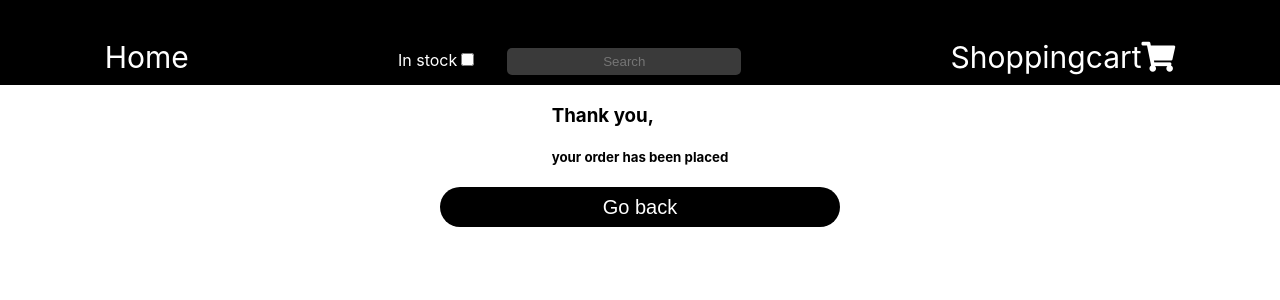
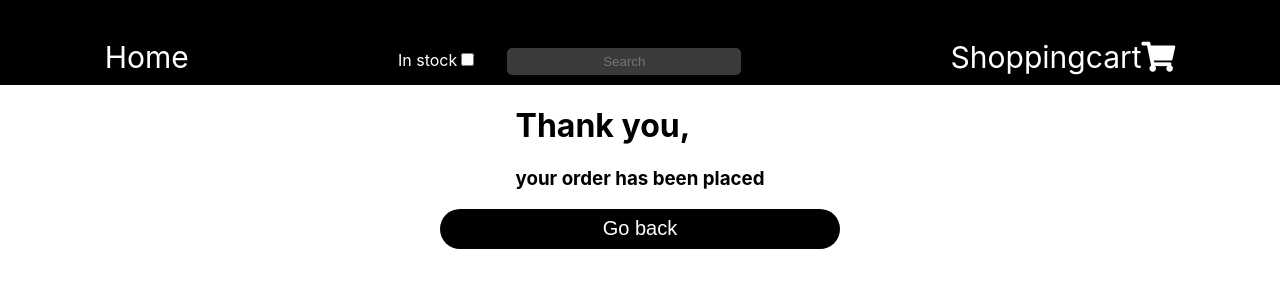
Before and after one commit to epetri/mandatory-cms2, a React (Create React App) app: page /Confirm in a window 1280 px wide. Shown: the top 300 px of the page. Built offline with nearby package versions, Linux system fonts and the light colour scheme.

Commit message:
fixed cart problem

```diff
--- a/src/components/checkOut.js
+++ b/src/components/checkOut.js
@@ -1,5 +1,5 @@
 import React, { useState } from 'react';
-import { updateItems } from './store';
+import { emptyCart } from './store';
 import { Redirect } from 'react-router-dom';
 import './confirmpage.css';
 
@@ -9,7 +9,7 @@ function CheckOut(props) {
 
   function confirmation() {
     updateConfirm(true);
-    updateItems();
+    emptyCart();
   }
 
   function saveName(e) {
--- a/src/components/confirmPage.js
+++ b/src/components/confirmPage.js
@@ -1,21 +1,23 @@
 import React, { useState } from 'react';
 import { Redirect } from 'react-router-dom';
+import { Helmet } from 'react-helmet';
 import './confirmpage.css';
 
 function Confirm(props) {
   const [goHome, updateGohome] = useState(false);
 
-  console.log(props.name);
-
   return (
     <>
+      <Helmet>
+        <title>Confirm</title>
+      </Helmet>
       {goHome ? (
         <Redirect to='/' />
       ) : (
         <div className='config-container'>
           <div>
-            <h3>Thank you,</h3>
-            <h5>your order has been placed</h5>
+            <h1>Thank you,</h1>
+            <h3>your order has been placed</h3>
           </div>
 
           <button className='config-button' onClick={() => updateGohome(true)}>
--- a/src/components/store.js
+++ b/src/components/store.js
@@ -48,3 +48,12 @@ export function increaseCart(product) {
   window.localStorage.setItem('items', JSON.stringify(cart));
   items$.next(cart);
 }
+
+export function emptyCart() {
+  let cart = items$.value;
+
+  cart = [];
+
+  window.localStorage.setItem('items', JSON.stringify(cart));
+  items$.next(cart);
+}
```
